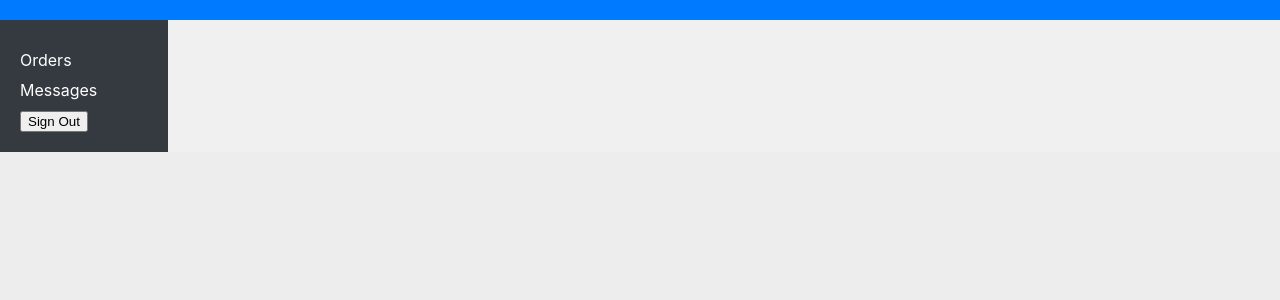
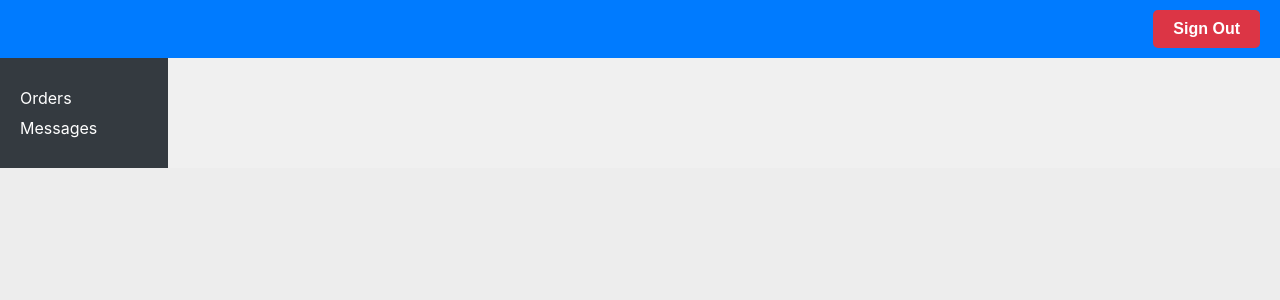
Before and after one commit to PiyushM8/MarkComFrontend, a React (Create React App) app: page /customer in a window 1280 px wide. Shown: the top 300 px of the page. Built offline with nearby package versions, Linux system fonts and the light colour scheme; sample sign-in values are in the browser's storage.

Commit message:
Updating customer dashboard style

```diff
--- a/src/component/customerDashboard/customerDashboard.css
+++ b/src/component/customerDashboard/customerDashboard.css
@@ -0,0 +1,86 @@
+/* General */
+.dashboard-cont {
+    display: flex;
+    flex-direction: column;
+    max-height: 100%;
+  }
+
+  .dashboard-top-cont {
+    background-color: #007bff;
+    color: white;
+    padding: 10px 20px;
+    display: flex;
+    justify-content: space-between;
+    align-items: center;
+  }
+
+  .dashboard-page-cont {
+    flex-grow: 1;
+    padding: 20px;
+    overflow-y: auto;
+    background-color: #f0f0f0;
+    color: #ffffff; /* Ensuring text is light enough to be visible */
+  }
+
+  /* Navigation */
+  .dashboard-nav {
+    background-color: #343a40;
+    position: sticky;
+    color: white;
+    min-height: 100%;
+    padding: 20px;
+    width: 200px;
+  }
+
+  .db-n-item {
+    color: white;
+    text-decoration: none;
+    margin: 10px 0;
+    display: block;
+    transition: color 0.3s ease;
+  }
+
+  .db-n-item:hover {
+    color: #1abc9c;
+  }
+
+  /* Buttons */
+  .signout-btn {
+    background-color: #dc3545;
+    color: white;
+    border: none;
+    padding: 10px 20px;
+    cursor: pointer;
+    transition: background-color 0.3s ease;
+    border-radius: 5px;
+    font-size: 16px;
+    font-weight: bold;
+  }
+
+  .signout-btn:hover {
+    background-color: #c82333;
+  }
+
+  @media (max-width: 768px) {
+    .dashboard-nav {
+      width: 100%;
+      height: auto;
+    }
+  }
+
+/* signout button */
+.signout-btn {
+    background-color: #dc3545;
+    color: white;
+    border: none;
+    padding: 10px 20px;
+    cursor: pointer;
+    transition: background-color 0.3s ease;
+    border-radius: 5px;
+    font-size: 16px;
+    font-weight: bold;
+  }
+
+  .signout-btn:hover {
+    background-color: #c82333;
+  }
--- a/src/component/customerDashboard/customerDashboard.jsx
+++ b/src/component/customerDashboard/customerDashboard.jsx
@@ -4,25 +4,24 @@ import CustomerInvoices from "./invoices/customerInvoices";
 import { showLogin } from "../../utils/loginregister";
 import Queries from "../dashboard/queries/queries";
 import { signout } from "../../utils/signout";
+import "./customerDashboard.css";
 
-function CustomerPage()
-{
-    let navigate = useNavigate()
+function CustomerPage() {
+  let navigate = useNavigate();
 
   useEffect(() => {
-        const jwtToken = window.sessionStorage.getItem("Authorization")
+    const jwtToken = window.sessionStorage.getItem("Authorization");
     const user = JSON.parse(window.sessionStorage.getItem("UserDetails"));
 
     if (!jwtToken) {
-            navigate("/")
+      navigate("/");
       showLogin();
-        }else{
-            if(user.AccountType === "Merchant")
-            {
+    } else {
+      if (user.AccountType === "Merchant") {
         navigate("/dashboard");
       }
     }
-    }, [])
+  }, []);
 
   return (
     <div className="dashboard-cont">
@@ -30,6 +29,10 @@ function CustomerPage()
         <div className="column-one"></div>
         <div className="column-two"></div>
         <div className="column-three"></div>
+        {/* Apply the signout button with the signout-btn class */}
+        <button className="signout-btn" onClick={signout}>
+          Sign Out
+        </button>
       </div>
       <div className="dashboard-main-cont">
         <div className="column-one dashboard-nav">
@@ -39,17 +42,16 @@ function CustomerPage()
           <Link to={"/customer/messages"} className="db-n-item">
             Messages
           </Link>
-                    <button onClick={signout}>Sign Out</button>
         </div>
         <div className="column-two dashboard-page-cont">
           <Routes>
-                        <Route path='/orders' element={<CustomerInvoices/>}/>
-                        <Route path='/messages/*' element={<Queries/>}/>
+            <Route path="/orders" element={<CustomerInvoices />} />
+            <Route path="/messages/*" element={<Queries />} />
           </Routes>
         </div>
       </div>
     </div>
-    )
+  );
 }
 
 export default CustomerPage;
```
Lines whose indentation alone changed are shown as unchanged.
